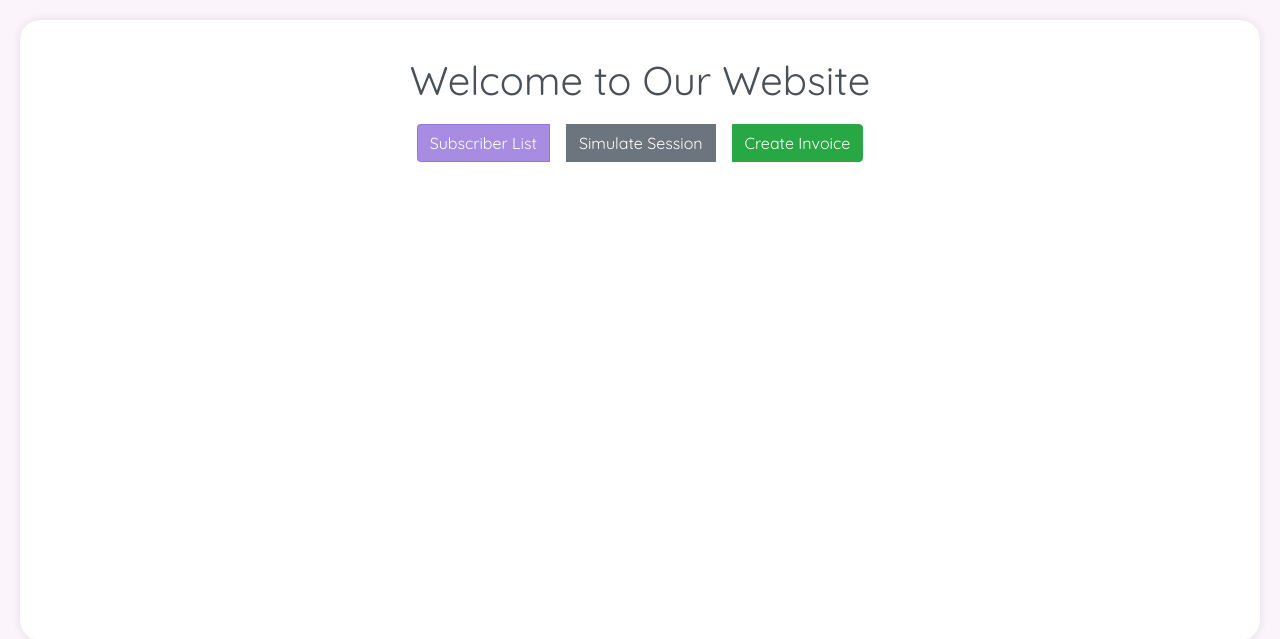
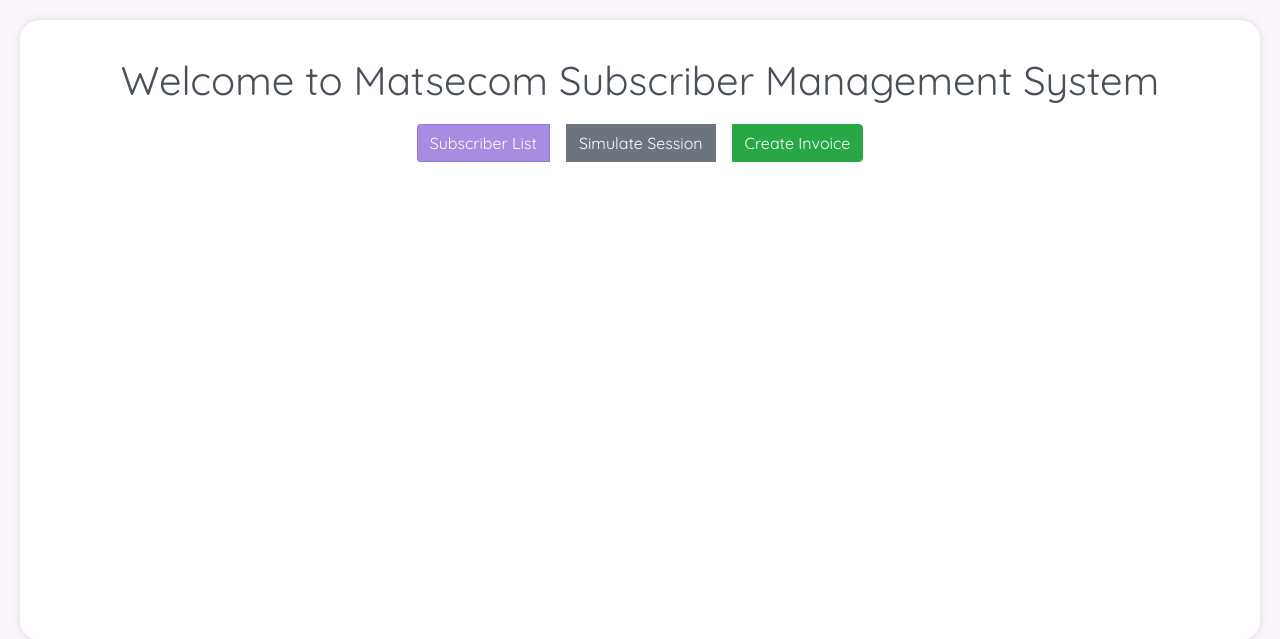
Before and after one commit to Yunaido/DAWN, a Django app: page / in a window 1280 px wide. Shown: the part 76-715 px from the top of the page. Run offline with Django 5.2, Linux system fonts and the light colour scheme; the visitor is signed in with stand-in values (Sample User, id 1); some libraries are stand-ins or nearby versions.

Commit message:
adjust welcome text

```diff
--- a/dawn/matsecom/templates/home.html
+++ b/dawn/matsecom/templates/home.html
@@ -7,7 +7,7 @@
 
 {% block content %}
 <div class="container">
-            <h1 class="my-3">Welcome to Our Website</h1>
+            <h1 class="my-3">Welcome to Matsecom Subscriber Management System</h1>
             <div class="text-center btn-group">
                 <a href="/subscribers" class="btn btn-primary mx-2 my-1">Subscriber List</a>
                 <a href="/session" class="btn btn-secondary mx-2 my-1">Simulate Session</a>
```
